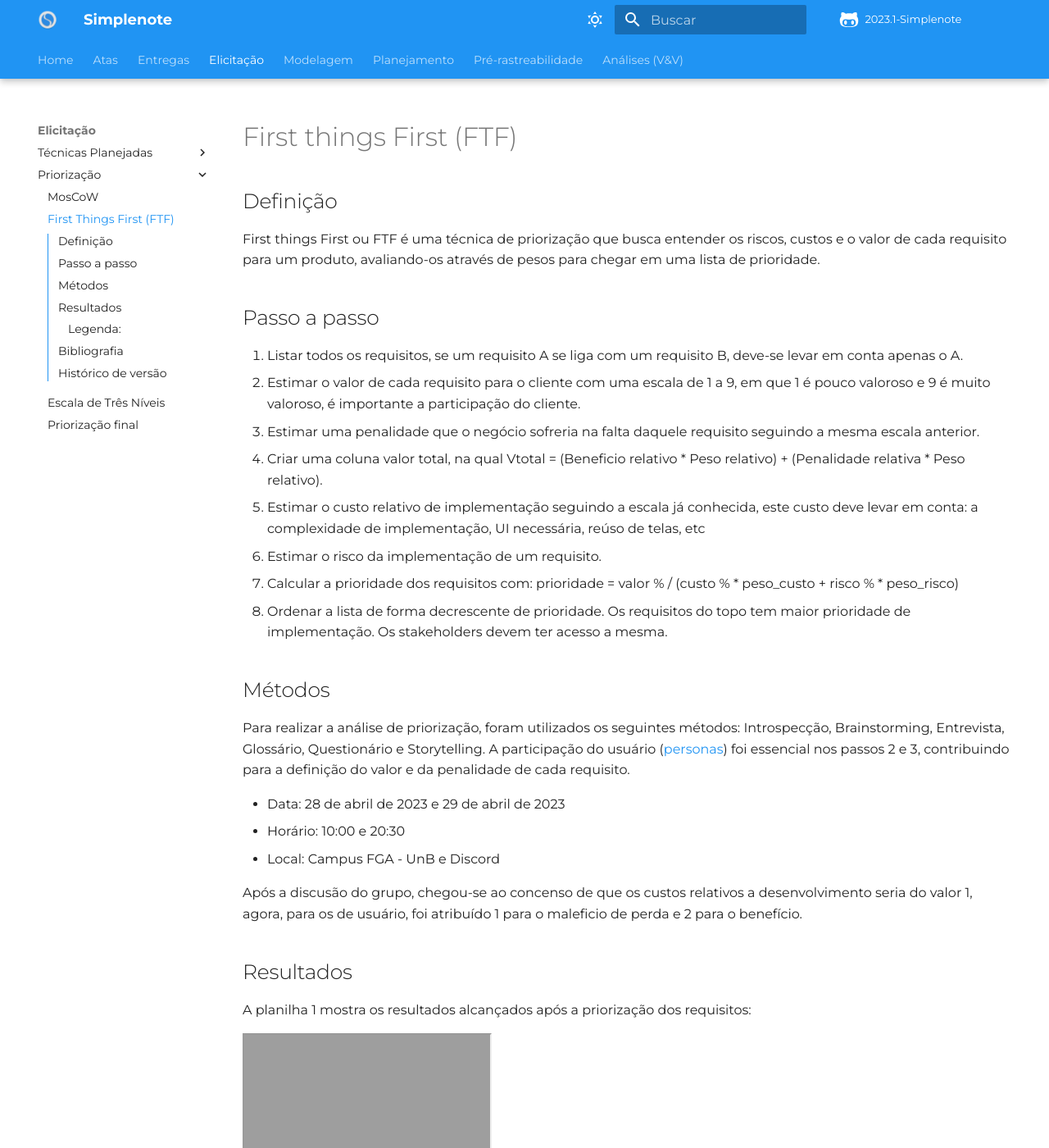
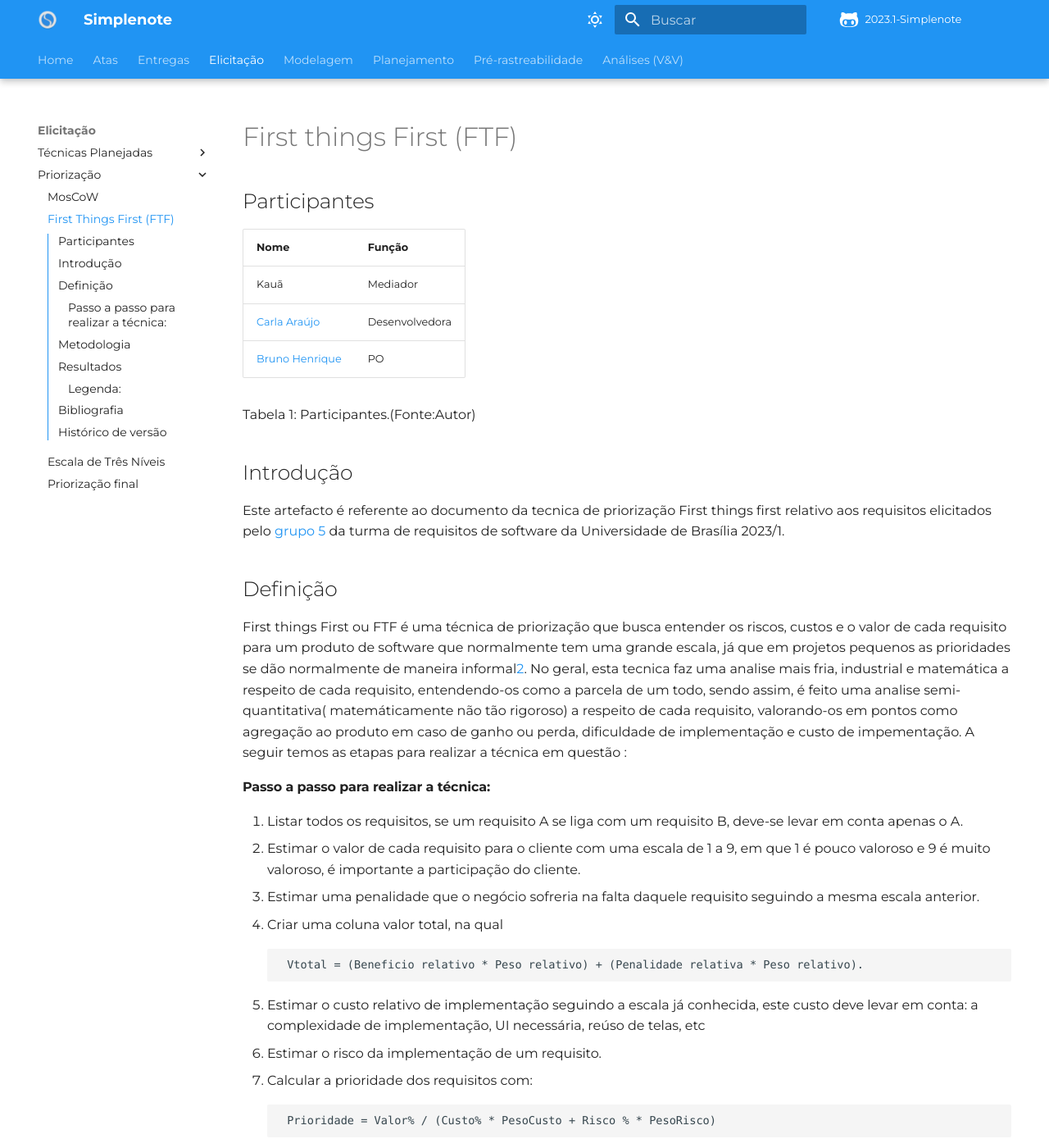
Before and after one commit to Requisitos-de-Software/2023.1-Simplenote, an MkDocs documentation site: the page built from docs/elicitacao/Priorização/FirstthingsFirst.md, in a window 1280 px wide and 1400 px high. Shown: the whole window at 82% size. Built offline with MkDocs 1.6.1 and Material for MkDocs 9.7.7, drawn with Linux system fonts in a browser that asks for light colours; some web fonts are replaced; comment, search, counter and statistics services are not loaded; some of the changed text lies outside the part shown; grey boxes are pictures that could not be loaded.

Commit message:
Update FirstthingsFirst.md

```diff
--- a/docs/elicitacao/Priorização/FirstthingsFirst.md
+++ b/docs/elicitacao/Priorização/FirstthingsFirst.md
@@ -1,30 +1,62 @@
 # First things First (FTF)
+## Participantes
+|Nome|Função|
+|----|------|
+|Kauã| Mediador|
+|[Carla Araújo](https://github.com/ccarlaa)|Desenvolvedora|
+|[Bruno Henrique](https://github.com/bdebatata)|PO|
+
+<p>Tabela 1: Participantes.(Fonte:Autor)</p>
+
+## Introdução
+Este artefacto é referente ao documento da tecnica de priorização First things first relativo aos requisitos elicitados pelo [grupo 5](https://github.com/Requisitos-de-Software/2023.1-Simplenote) da turma de requisitos de software da Universidade de Brasília 2023/1.
 
 ## Definição
 
-First things First ou FTF é uma técnica de priorização que busca entender os riscos, custos e o valor de cada requisito para um produto, avaliando-os através de pesos para chegar em uma lista de prioridade.
+First things First ou FTF é uma técnica de priorização que busca entender os riscos, custos e o valor de cada requisito para um produto de software que normalmente tem uma grande escala, já que em projetos pequenos as prioridades se dão normalmente de maneira informal[2](#ancora2). No geral, esta tecnica faz uma analise mais fria, industrial e matemática a respeito de cada requisito, entendendo-os como a parcela de um todo, sendo assim, é feito uma analise semi-quantitativa( matemáticamente não tão rigoroso) a respeito de cada requisito, valorando-os em pontos como agregação ao produto em caso de ganho ou perda, dificuldade de implementação e custo de impementação. A seguir temos as etapas para realizar a técnica em questão :
 
-
-## Passo a passo
+#### Passo a passo para realizar a técnica:
 
 1. Listar todos os requisitos, se um requisito A se liga com um requisito B, deve-se levar em conta apenas o A.
 2. Estimar o valor de cada requisito para o cliente com uma escala de 1 a 9, em que 1 é pouco valoroso e 9 é muito valoroso, é importante a participação do cliente.
 3. Estimar uma penalidade que o negócio sofreria na falta daquele requisito seguindo a mesma escala anterior.
-4. Criar uma coluna valor total, na qual Vtotal = (Beneficio relativo * Peso relativo) + (Penalidade relativa * Peso relativo).
+4. Criar uma coluna valor total, na qual
+
+         Vtotal = (Beneficio relativo * Peso relativo) + (Penalidade relativa * Peso relativo).
+
 5. Estimar o custo relativo de implementação seguindo a escala já conhecida, este custo deve levar em conta: a complexidade de implementação, UI necessária, reúso de telas, etc
 6. Estimar o risco da implementação de um requisito.
-7. Calcular a prioridade dos requisitos com: prioridade = valor % / (custo % * peso_custo + risco % * peso_risco)
+7. Calcular a prioridade dos requisitos com:
+
+         Prioridade = Valor% / (Custo% * PesoCusto + Risco % * PesoRisco)
+
 8. Ordenar a lista de forma decrescente de prioridade. Os requisitos do topo tem maior prioridade de implementação. Os stakeholders devem ter acesso a mesma.
 
-## Métodos
+## Metodologia
 
-Para realizar a análise de priorização, foram utilizados os seguintes métodos: Introspecção, Brainstorming, Entrevista, Glossário, Questionário e Storytelling. A participação do usuário ([personas](../personas.md)) foi essencial nos passos 2 e 3, contribuindo para a definição do valor e da penalidade de cada requisito.
+Para realizar a etapa de priorização, foi reunido todos os requisitos elicitados pelo projeto atavés das etapas de:
 
-- Data: 28 de abril de 2023 e 29 de abril de 2023
-- Horário: 10:00 e 20:30
-- Local: Campus FGA - UnB e Discord
+- [Brainstorming](https://requisitos-de-software.github.io/2023.1-Simplenote/elicitacao/brainstorming/)
+- [Entrevista](https://requisitos-de-software.github.io/2023.1-Simplenote/elicitacao/entrevista/)
+- [Glossário](https://requisitos-de-software.github.io/2023.1-Simplenote/elicitacao/glossario/)
+- [Instrospecção](https://requisitos-de-software.github.io/2023.1-Simplenote/elicitacao/Introspec%C3%A7%C3%A3o/)
+- [Storytelling](https://requisitos-de-software.github.io/2023.1-Simplenote/elicitacao/storytelling/)
 
-Após a discusão do grupo, chegou-se ao concenso de que os custos relativos a desenvolvimento seria do valor 1, agora, para os de usuário, foi atribuído 1 para o maleficio de perda e 2 para o benefício.
+Em seguida, foi feito uma filtragem dos requisitos obtidos afim de que possa ter uma amostragem de dados mais consistênte e menos repetitiva. Após, foi montado uma tabela no excel nos quais foram inseridos os requisitos já filtrados e com seus respectivos códigos(podendo ser mais de um) além dos campos para os pesos de cada requisito e a sua prioridade final. Com a tabela em mãos, foram feitas duas reuniões, uma com o PO do projeto, e outra com a lider da equipe de desenvolvedores. Seguem as informações das mesmas:
+
+Reunião com o PO:
+- Nome: Bruno Henrique.
+- Dia e Horário: 18 de junho de 2023 às 21H;
+- Ambiente: Teams.
+- Link para a reunião: https://youtu.be/D4a7vA9LOOg
+
+Reunião com a lider da equipe de desenvolvimento:
+- Nome: Carla Araújo.
+- Dia e Horário: 19 de junho de 2023 às 14H;
+- Ambiente: Teams.
+- Link para a reunião: https://youtu.be/RKZUsCj00us
+
+Ao fim da reunião, foi ordenado a tabela com a prioridade dos requisitos em ordem crescente e aplicado um gradiente nas celulas relativas a esta informação de cada requisito.
 
 ## Resultados
 
@@ -39,13 +71,13 @@
 - B: Brainstorming
 - ENT: Entrevista
 - GLO: Glossário
-- QUE: Questionário
 - ST: Storytelling
-
 
 ## Bibliografia
 
-Slides Requisitos - aula 15. Milene Serrano e Maurício Serrano. Elicitação, modelagem e análise.
+> [1] Slides Requisitos - aula 15. Milene Serrano e Maurício Serrano. Elicitação, modelagem e análise.</br>
+>
+> [2] First Things First: Prioritizing Requirements Karl E. Wiegers
 
 ## Histórico de versão
 
@@ -55,3 +87,4 @@
 |  `1.1` | 29/04/2023 | Confecção da tabela e preenchimento inicial dos requisitos | João e Kauã | Mylena  |
 |  `1.2` | 01/05/2023 |   Finalizando o documento e adicionando tabela ordenada    | Kauã e João | Mylena  |
 |  `1.3` | 15/05/2023 |                Ajustes Feedbacks entrega 2                 | Ana Beatriz | Mylena  |
+|  `1.4` | 26/06/2023 |       Correção do documento após entrega 5.1               | Kauã        | Mylena  |
```
